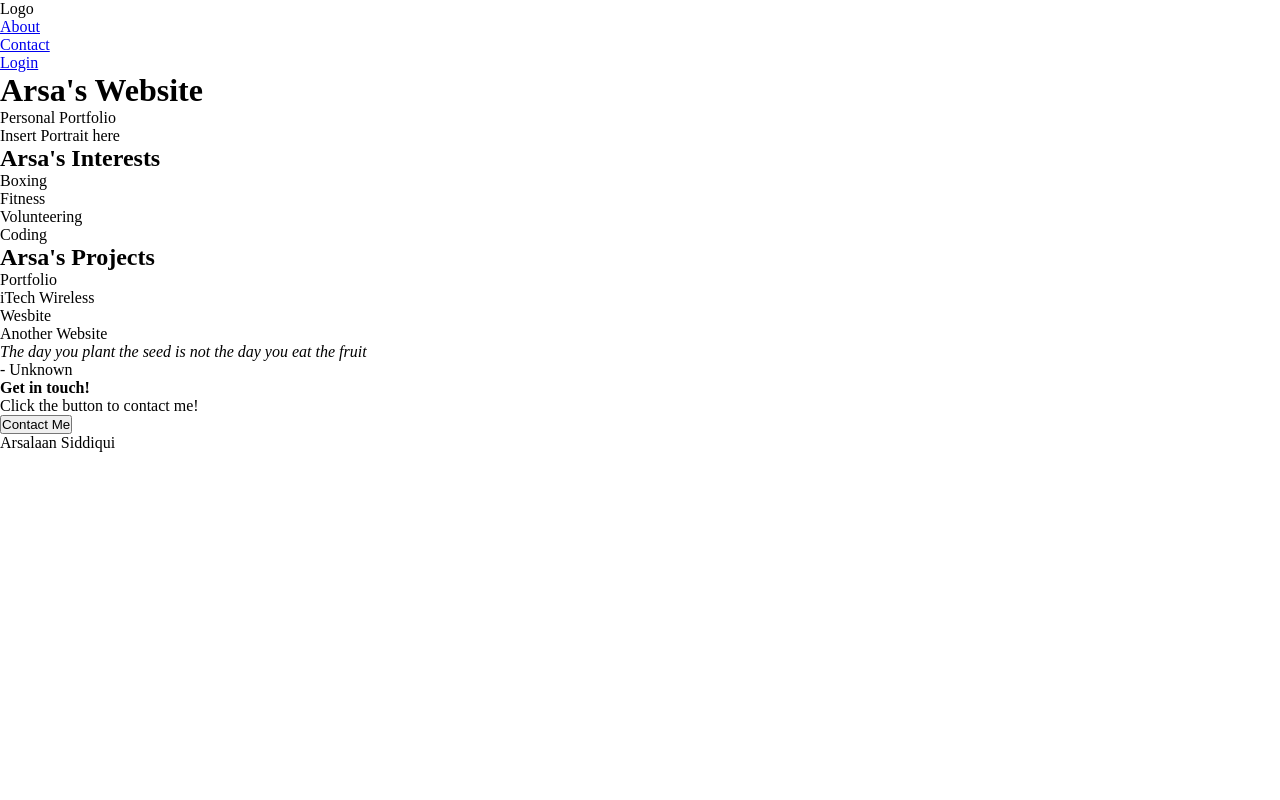
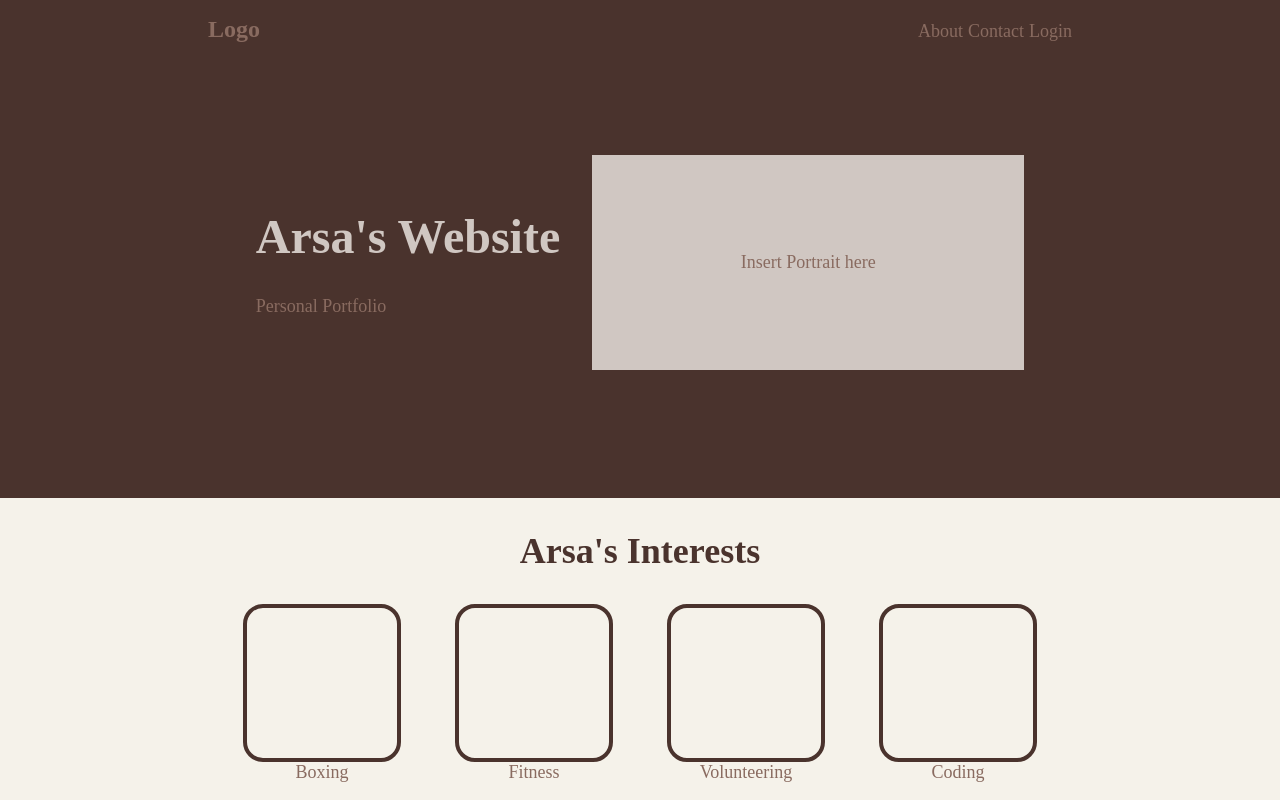
Before and after one commit to ArsalaanS/portfolio, a plain HTML site: page index.html in a window 1280 px wide. Shown: the top 800 px of the page. Drawn offline with Linux system fonts and the light colour scheme.

Commit message:
header css done, main in progress

```diff
--- a/index.html
+++ b/index.html
@@ -87,7 +87,7 @@
     </div>
 
     <div class="sign-up">
-        <div class="sign-up container">
+        <div class="sign-up-container">
             <div class="left">
                 <strong>Get in touch!</strong>
                 <p class="secondary">Click the button to contact me!</p>
--- a/styles.css
+++ b/styles.css
@@ -1,3 +1,11 @@
+/* colors:
+#4A332D
+#6C4A3F
+#896B60
+#D0C7C2
+#F5F2EA
+*/
+
 * {
     margin: 0;
     padding: 0;
@@ -6,3 +14,114 @@
 body {
     font-family: 'Times New Roman', Times, serif;
 }
+
+header {
+    background-color: #4A332D;
+    padding: 1em 13em;
+}
+
+.nav {
+    display: flex;
+    justify-content: space-between;
+    align-items: baseline;
+}
+
+#logo {
+    font-size: 24px;
+    font-weight: 900;
+    color: #896B60;
+}
+
+.nav ul {
+    list-style-type: none;
+    display: flex;
+    gap: 5px;
+}
+
+a:link, .secondary {
+    text-decoration: none;
+    color: #896B60;
+    font-size: 18px;
+}
+
+.welcome {
+    display: flex;
+    justify-content: space-between;
+    padding: 7em 0;
+    justify-content: center;
+    align-items: center;
+    gap: 2em;
+}
+
+.welcome .left {
+    display: flex;
+    flex-direction: column;
+    gap: 2em;
+}
+
+.welcome .right {
+    width: 50%;
+    flex-shrink: 0;
+}
+
+.title {
+    font-size: 48px;
+    font-weight: 900;
+    color: #D0C7C2;
+}
+
+.image {
+    background-color: #D0C7C2;
+    display: flex;
+    justify-content: center;
+    align-items: center;
+    height: 215px;
+}
+
+.main1 {
+    display: flex;
+    flex-direction: column;
+    background-color: #F5F2EA;
+    color: #4A332D;
+    justify-content: center;
+    align-items: center;
+    padding: 2em 13em;
+    gap: 2em;
+}
+
+.main2 {
+    display: flex;
+    flex-direction: column;
+    background-color: #4A332D;
+    color: #F5F2EA;
+    justify-content: center;
+    align-items: center;
+    padding: 2em 13em;
+    gap: 2em;
+}
+
+h2 {
+    font-size: 36px;
+}
+
+.container {
+    display: flex;
+    gap: 3em;
+    justify-content: center;
+    align-items: center;
+    flex-wrap: wrap;
+}
+
+.card {
+    display: flex;
+    justify-content: center;
+    align-items: center;
+    flex-direction: column;
+}
+
+.square {
+    border: 4px solid #4A332D;
+    border-radius: 20px;
+    height: 150px;
+    width: 150px;
+}
```
